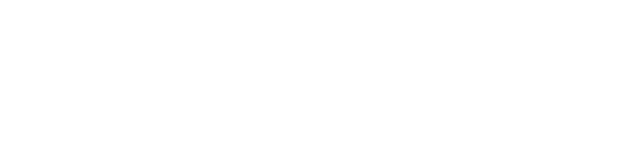
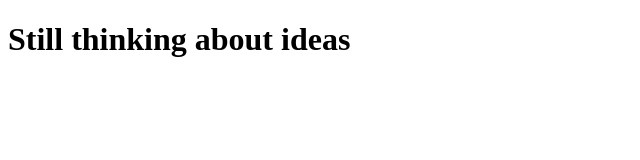
Before and after one commit to DevRobertCodes/NovaKicks-shoes, a plain HTML site: page index.html in a window 1280 px wide. Shown: the whole page, without its empty margins (0-640 px from the left). Drawn offline with Linux system fonts and the light colour scheme.

Commit message:
no ideas

```diff
--- a/index.html
+++ b/index.html
@@ -7,6 +7,7 @@
   <title>NovaKicks | Shoes</title>
 </head>
 <body>
+  <h1>Still thinking about ideas</h1>
   <!-- No ideas yet -->
    <script src="script.js"></script>
 </body>
```
